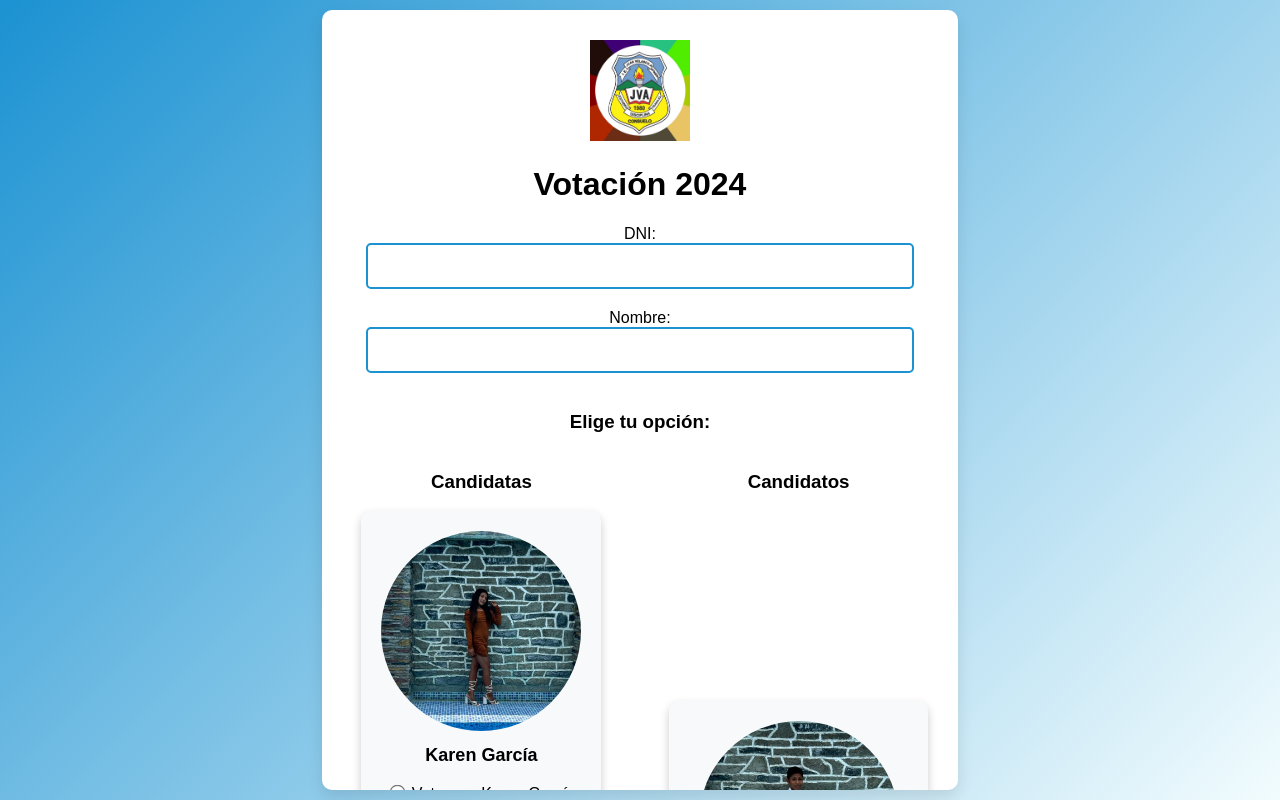
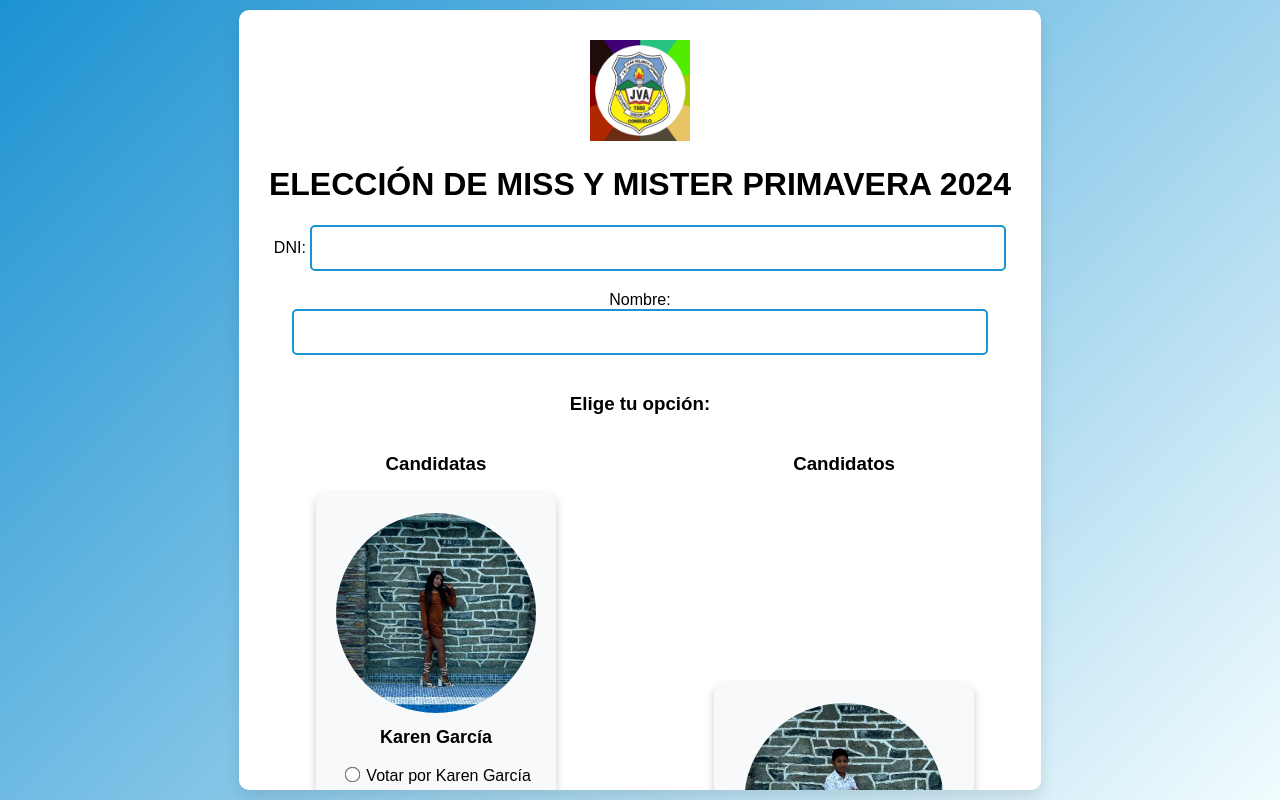
Before and after one commit to CDGAMERBv/Votaciones-miss-y-mister-aniversario-2024-, a plain HTML site: page index.html in a window 1280 px wide. Drawn offline with Linux system fonts and the light colour scheme.

Commit message:
Update index.html

```diff
--- a/index.html
+++ b/index.html
@@ -14,7 +14,7 @@
         <div class="container">
             <!-- Agregar el logo aquí -->
             <img src="Imágenes/logo.jpg" alt="Logo" id="logo" style="width: 100px; height: auto;">
-            <h1>Votación 2024</h1>
+            <h1>ELECCIÓN DE MISS Y MISTER PRIMAVERA 2024</h1>
             <form id="votingForm">
                 <label for="dni">DNI:</label>
                 <input type="text" id="dni" name="dni" required>
```
